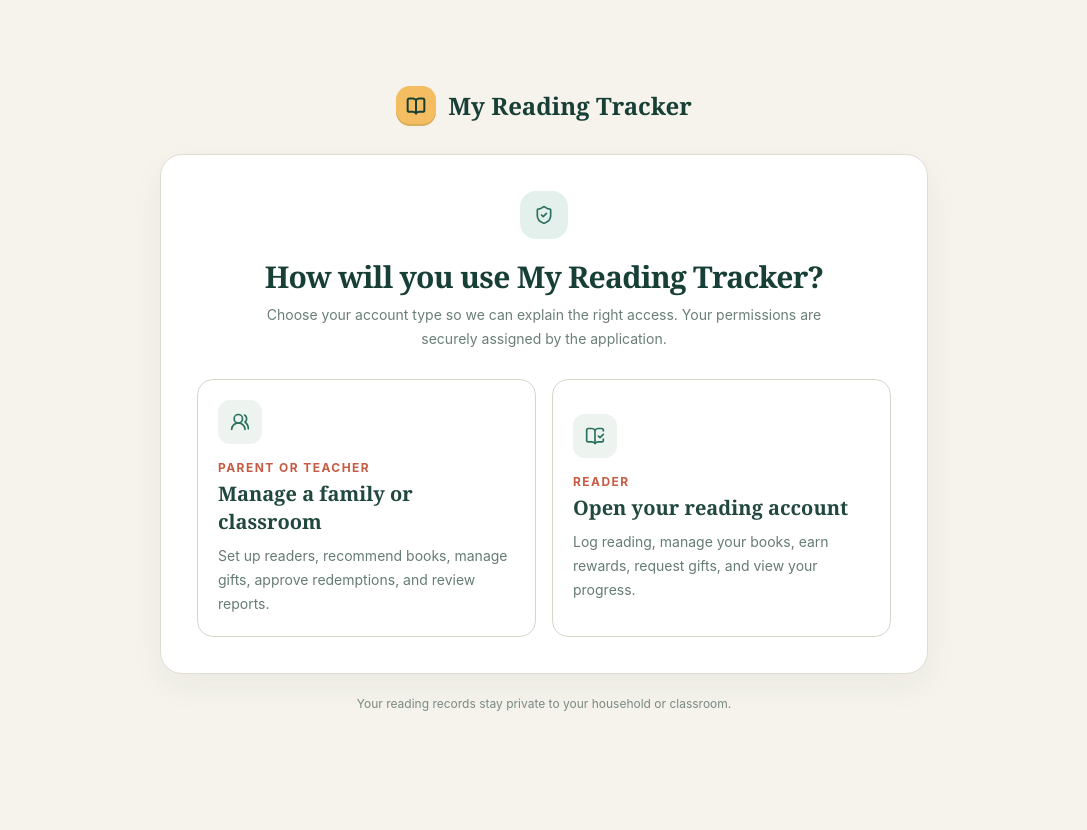
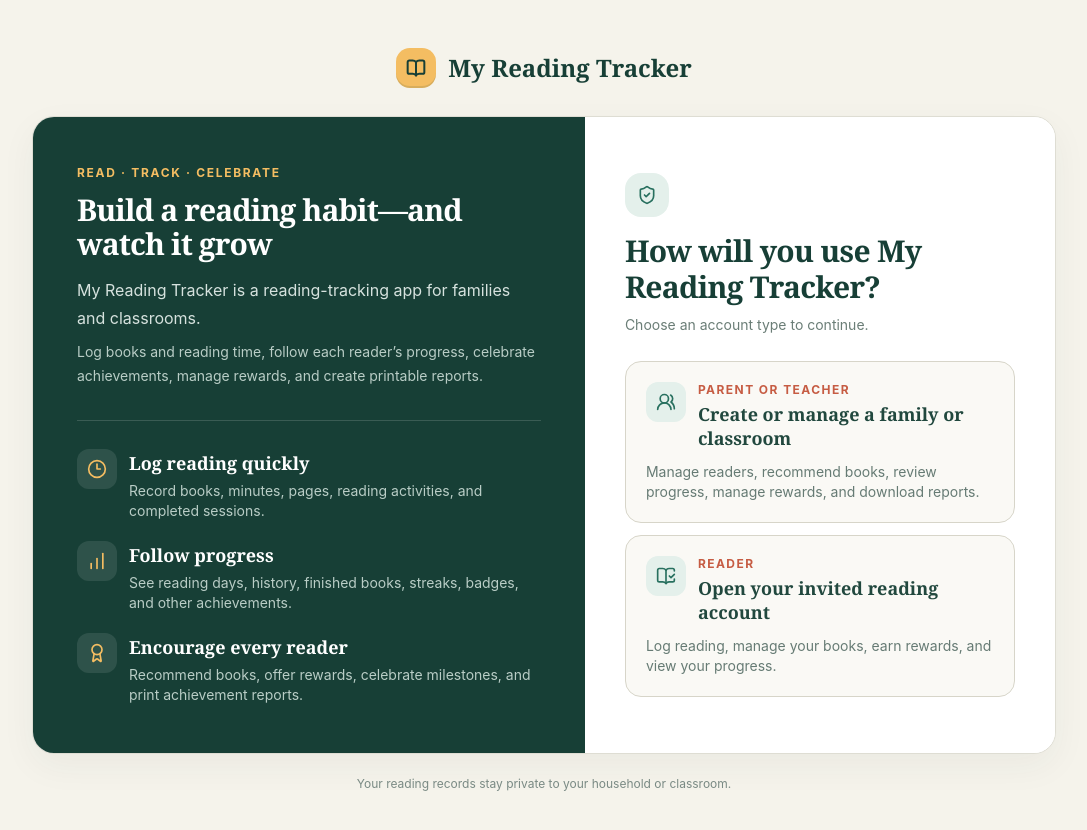
Before and after one commit to randomJunL/my-reading-tracker, a React (Vite) app in the folder frontend/: page /sign-in in a window 1280 px wide. Shown: the top 830 px of the page, without its empty margins (96-1183 px from the left). Before the commit the page ends 800 px from the top, so only its background shows below. Built offline with nearby package versions, Linux system fonts and the light colour scheme; no server answers.

Commit message:
update sign in page

```diff
--- a/frontend/src/routes/sign-in-page.tsx
+++ b/frontend/src/routes/sign-in-page.tsx
@@ -1,6 +1,9 @@
 import {
   ArrowLeft,
+  Award,
   BookOpenCheck,
+  ChartNoAxesColumnIncreasing,
+  Clock3,
   LockKeyhole,
   ShieldCheck,
   UserPlus,
@@ -22,24 +25,45 @@ type AuthMode = "sign-in" | "register" | "forgot-password";
 const accountPaths = {
   adult: {
     eyebrow: "Parent or teacher",
-    title: "Manage a family or classroom",
+    title: "Create or manage a family or classroom",
     description:
-      "Set up readers, recommend books, manage gifts, approve redemptions, and review reports.",
+      "Manage readers, recommend books, review progress, manage rewards, and download reports.",
     emailHint: "Use the email for this family or classroom account.",
     placeholder: "parent@example.com",
     icon: UsersRound,
   },
   reader: {
     eyebrow: "Reader",
-    title: "Open your reading account",
+    title: "Open your invited reading account",
     description:
-      "Log reading, manage your books, earn rewards, request gifts, and view your progress.",
+      "Log reading, manage your books, earn rewards, and view your progress.",
     emailHint:
       "Use the email and password you created from your invitation link.",
     placeholder: "reader@example.com",
     icon: BookOpenCheck,
   },
 } as const;
+
+const benefits = [
+  {
+    title: "Log reading quickly",
+    description:
+      "Record books, minutes, pages, reading activities, and completed sessions.",
+    icon: Clock3,
+  },
+  {
+    title: "Follow progress",
+    description:
+      "See reading days, history, finished books, streaks, badges, and other achievements.",
+    icon: ChartNoAxesColumnIncreasing,
+  },
+  {
+    title: "Encourage every reader",
+    description:
+      "Recommend books, offer rewards, celebrate milestones, and print achievement reports.",
+    icon: Award,
+  },
+] as const;
 
 export function SignInPage() {
   const {
@@ -118,9 +142,9 @@ export function SignInPage() {
   }
 
   return (
-    <main className="flex min-h-screen items-center justify-center bg-[#f5f3eb] px-5 py-12">
-      <div className={cn("w-full", accountPath ? "max-w-md" : "max-w-3xl")}>
-        <div className="mb-7 flex items-center justify-center gap-3 text-[#173f36]">
+    <main className="flex min-h-screen items-center justify-center bg-[#f5f3eb] px-3 py-6 sm:px-5 sm:py-12">
+      <div className={cn("w-full", accountPath ? "max-w-md" : "max-w-5xl")}>
+        <div className="mb-4 flex items-center justify-center gap-3 text-[#173f36] sm:mb-7">
           <BrandMark />
           <span className="font-serif text-2xl font-bold">{APP_NAME}</span>
         </div>
@@ -178,21 +202,57 @@ function AccountPathChooser({
   onChoose: (path: AccountPath) => void;
 }) {
   return (
-    <Card className="p-7 sm:p-9">
-      <div className="text-center">
-        <span className="mx-auto flex size-12 items-center justify-center rounded-2xl bg-[#e4f0eb] text-[#28705f]">
+    <Card className="overflow-hidden">
+      <div className="grid lg:grid-cols-[1.08fr_0.92fr]">
+        <section className="bg-[#173f36] px-5 py-5 text-white sm:px-9 sm:py-9 lg:flex lg:flex-col lg:justify-center lg:px-11 lg:py-12">
+          <p className="text-xs font-bold tracking-[0.14em] text-[#f4bd62] uppercase">
+            Read · Track · Celebrate
+          </p>
+          <h1 className="mt-2 max-w-2xl font-serif text-2xl leading-[1.12] font-bold tracking-[-0.03em] sm:mt-3 sm:text-3xl">
+            Build a reading habit—and watch it grow
+          </h1>
+          <p className="mt-3 max-w-xl text-sm leading-6 text-[#d6e2de] sm:mt-4 sm:text-base sm:leading-7">
+            {APP_NAME} is a reading-tracking app for families and classrooms.
+          </p>
+          <p className="mt-2 hidden max-w-xl text-sm leading-6 text-[#b9cdc6] sm:block">
+            Log books and reading time, follow each reader’s progress, celebrate
+            achievements, manage rewards, and create printable reports.
+          </p>
+
+          <div
+            aria-label="What you can do"
+            className="mt-8 hidden gap-5 border-t border-white/15 pt-7 lg:grid"
+          >
+            {benefits.map(({ description, icon: Icon, title }) => (
+              <section key={title} className="flex gap-3">
+                <span className="flex size-10 shrink-0 items-center justify-center rounded-xl bg-white/10 text-[#f4bd62]">
+                  <Icon className="size-5" />
+                </span>
+                <div>
+                  <h2 className="font-serif text-lg font-bold text-white">
+                    {title}
+                  </h2>
+                  <p className="mt-1 text-sm leading-5 text-[#b9cdc6]">
+                    {description}
+                  </p>
+                </div>
+              </section>
+            ))}
+          </div>
+        </section>
+
+        <section className="bg-white p-5 sm:p-8 lg:flex lg:flex-col lg:justify-center lg:p-10">
+          <span className="hidden size-11 items-center justify-center rounded-2xl bg-[#e4f0eb] text-[#28705f] sm:flex">
             <ShieldCheck className="size-5" />
           </span>
-        <h1 className="mt-5 font-serif text-3xl font-bold tracking-[-0.025em] text-[#173f36]">
+          <h2 className="font-serif text-2xl font-bold tracking-[-0.025em] text-[#173f36] sm:mt-4 sm:text-3xl">
             How will you use {APP_NAME}?
-        </h1>
-        <p className="mx-auto mt-2 max-w-xl text-sm leading-6 text-[#6b7e77]">
-          Choose your account type so we can explain the right access. Your
-          permissions are securely assigned by the application.
+          </h2>
+          <p className="mt-2 text-sm leading-6 text-[#6b7e77]">
+            Choose an account type to continue.
           </p>
-      </div>
 
-      <div className="mt-7 grid gap-4 sm:grid-cols-2">
+          <div className="mt-4 grid gap-3 sm:mt-6">
             {(
               Object.entries(accountPaths) as [
                 AccountPath,
@@ -206,23 +266,29 @@ function AccountPathChooser({
                   type="button"
                   aria-label={`Continue as ${option.eyebrow}`}
                   onClick={() => onChoose(path)}
-              className="cursor-pointer rounded-2xl border border-[#d7d5c9] bg-white p-5 text-left transition hover:-translate-y-0.5 hover:border-[#78a99c] hover:shadow-[0_12px_30px_rgba(35,68,59,0.09)] focus-visible:outline-2 focus-visible:outline-offset-2 focus-visible:outline-[#28705f]"
+                  className="group cursor-pointer rounded-2xl border border-[#d7d5c9] bg-[#faf9f5] p-4 text-left transition hover:-translate-y-0.5 hover:border-[#78a99c] hover:bg-white hover:shadow-[0_12px_30px_rgba(35,68,59,0.09)] focus-visible:outline-2 focus-visible:outline-offset-2 focus-visible:outline-[#28705f] sm:p-5"
                 >
-              <span className="flex size-11 items-center justify-center rounded-xl bg-[#edf3ef] text-[#28705f]">
+                  <span className="flex items-start gap-3">
+                    <span className="flex size-10 shrink-0 items-center justify-center rounded-xl bg-[#e4f0eb] text-[#28705f]">
                       <Icon className="size-5" />
                     </span>
-              <span className="mt-4 block text-xs font-bold tracking-[0.12em] text-[#c65c43] uppercase">
+                    <span>
+                      <span className="block text-xs font-bold tracking-[0.12em] text-[#c65c43] uppercase">
                         {option.eyebrow}
                       </span>
-              <span className="mt-1 block font-serif text-xl font-bold text-[#21483e]">
+                      <span className="mt-1 block font-serif text-lg leading-6 font-bold text-[#21483e]">
                         {option.title}
                       </span>
-              <span className="mt-2 block text-sm leading-6 text-[#667b74]">
+                    </span>
+                  </span>
+                  <span className="mt-3 hidden text-sm leading-5 text-[#667b74] sm:block">
                     {option.description}
                   </span>
                 </button>
               );
             })}
+          </div>
+        </section>
       </div>
     </Card>
   );
```
Also changed, not shown: 1 other file (tests, documents, lock files or other folders). Lines whose indentation alone changed are shown as unchanged.
